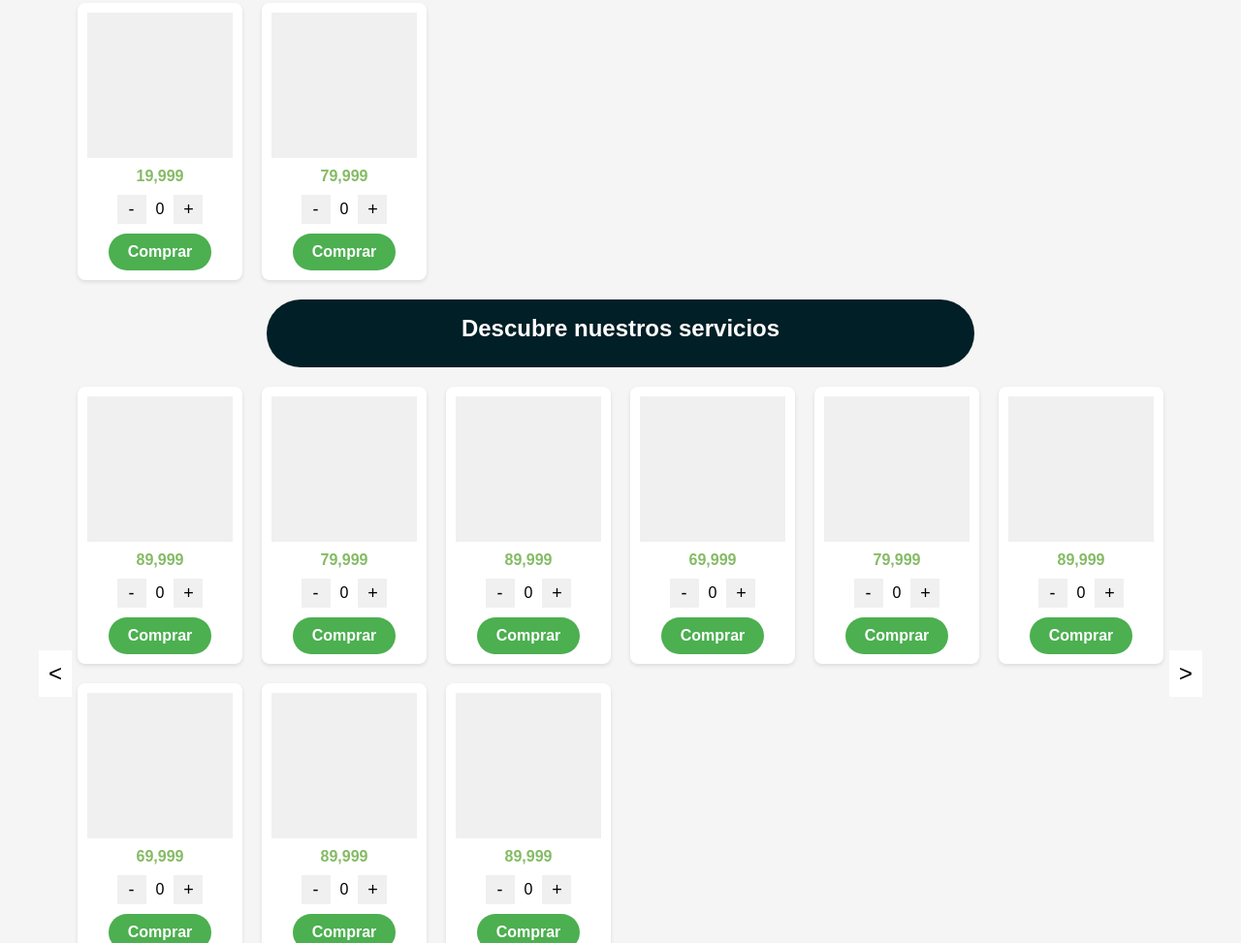
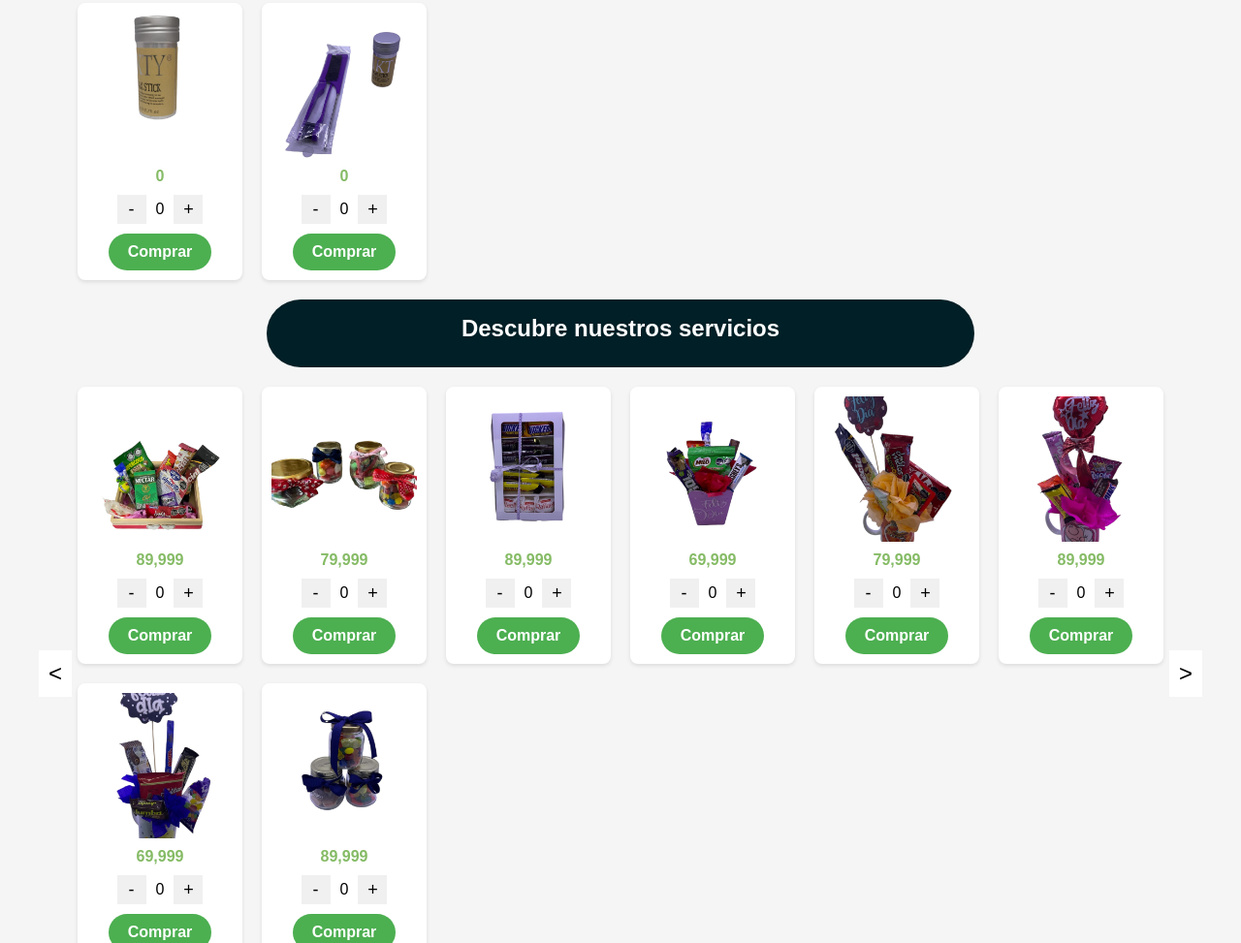
Before and after one commit to sebastian7010/wili-marino, a plain HTML site: page index.html in a window 1280 px wide. Shown: the part 1827-2800 px from the top of the page at 97% size. Drawn offline with Linux system fonts and the light colour scheme.

Commit message:
todos los cambios

```diff
--- a/script.js
+++ b/script.js
@@ -5,86 +5,96 @@ document.addEventListener('DOMContentLoaded', function() {
 const carousels = [{
         id: 0,
         products: [
-            { "id": 1, "name": "chocorramo miti", "price": 3600 },
-            { "id": 2, "name": "caja jet", "price": 45800 },
-            { "id": 3, "name": "caja nucita", "price": 9500 },
-            { "id": 4, "name": "bolsa bombombun X24", "price": 11900 },
-            { "id": 5, "name": "bolsa trululu", "price": 3300 },
-            { "id": 6, "name": "chocolate ferrero", "price": 35000 },
-            { "id": 7, "name": "kit kat x4", "price": 29999 },
-            { "id": 8, "name": "almendraz", "price": 13800 },
-            { "id": 9, "name": "festables", "price": 12000 },
-            { "id": 10, "name": "festables rojos", "price": 34999 },
-            { "id": 11, "name": "festables mani", "price": 39999 },
-            { "id": 12, "name": "festables mora", "price": 29999 },
-            { "id": 13, "name": "jumbo", "price": 45999 },
-            { "id": 14, "name": "caja nutella", "price": 14300 },
-            { "id": 15, "name": "caja lechera", "price": 26500 },
-            { "id": 16, "name": "caja pizza", "price": 12000 },
-            { "id": 17, "name": "choco brack", "price": 17800 },
-            { "id": 18, "name": "choco italo", "price": 9400 },
-            { "id": 19, "name": "tarro nucita", "price": 21900 },
-            { "id": 20, "name": "uvas chevres", "price": 36999 },
-            { "id": 21, "name": "kinder bueno", "price": 31999 },
-            { "id": 22, "name": "anillo barbi", "price": 26100 },
-            { "id": 23, "name": "bianchi", "price": 2500 },
-            { "id": 24, "name": "bolsa okaloca", "price": 17800 },
-            { "id": 25, "name": "bolsa jetgol", "price": 31800 },
-            { "id": 26, "name": "burbujet", "price": 4800 },
-            { "id": 27, "name": "cables ácidos", "price": 17800 },
-            { "id": 28, "name": "cables verdes", "price": 17800 },
-            { "id": 29, "name": "caja bubaloo mora", "price": 13900 },
-            { "id": 30, "name": "caja bubalu", "price": 13900 },
-            { "id": 31, "name": "caja kick", "price": 20200 },
-            { "id": 32, "name": "caja dr locko", "price": 39000 },
-            { "id": 33, "name": "caja traident mora", "price": 24700 },
-            { "id": 34, "name": "caja trident", "price": 24700 },
-            { "id": 35, "name": "caja trident x60", "price": 14700 },
-            { "id": 36, "name": "canelazo", "price": 11000 },
-            { "id": 37, "name": "caramelo nucita", "price": 15600 },
-            { "id": 38, "name": "chao fresa", "price": 11300 },
-            { "id": 39, "name": "chao limón", "price": 18100 },
-            { "id": 40, "name": "choco disck", "price": 18400 },
-            { "id": 41, "name": "choco stop", "price": 27800 },
-            { "id": 42, "name": "cintas ácidas", "price": 17900 },
-            { "id": 43, "name": "dulce zandía", "price": 18700 },
-            { "id": 44, "name": "espumoso blanco", "price": 21800 },
-            { "id": 45, "name": "espumoso chocolate", "price": 21500 },
-            { "id": 46, "name": "galletas nucita", "price": 1500 },
-            { "id": 47, "name": "mentas hielo", "price": 2000 },
-            { "id": 48, "name": "mix 3", "price": 73200 },
-            { "id": 49, "name": "mix 4", "price": 76300 },
-            { "id": 50, "name": "mix 6", "price": 15000 },
-            { "id": 51, "name": "okaloca bolsa xs", "price": 2000 },
-            { "id": 52, "name": "okaloca polvo caja", "price": 11500 },
-            { "id": 53, "name": "ponkis", "price": 2000 },
-            { "id": 54, "name": "rafael x3", "price": 6800 },
-            { "id": 55, "name": "revolcón unidad", "price": 800 },
-            { "id": 56, "name": "trident fresa", "price": 24700 },
-            { "id": 57, "name": "trident mix 4", "price": 24700 },
-            { "id": 58, "name": "trident caja", "price": 34999 },
-            { "id": 59, "name": "trululu g", "price": 30999 },
-            { "id": 60, "name": "almendras xl", "price": 29999 },
-            { "id": 61, "name": "caja stables", "price": 31999 },
-            { "id": 62, "name": "caja punch", "price": 32999 },
-            { "id": 63, "name": "jumbo naranja", "price": 34999 },
-            { "id": 64, "name": "festables crunch", "price": 34999 },
-            { "id": 65, "name": "festables mani", "price": 39999 },
-            { "id": 66, "name": "festables mora", "price": 29999 },
-            { "id": 67, "name": "hair heads", "price": 31999 },
-            { "id": 68, "name": "jumbo requipe", "price": 34999 },
-            { "id": 69, "name": "choco bueno", "price": 30999 },
-            { "id": 70, "name": "minikinder 4", "price": 31999 },
-            { "id": 71, "name": "nerds redonda", "price": 45999 },
-            { "id": 72, "name": "push pop", "price": 34999 },
-            { "id": 73, "name": "ring pop", "price": 39999 },
-            { "id": 74, "name": "tetero mora", "price": 29999 },
-            { "id": 75, "name": "tetero azul", "price": 31999 },
-            { "id": 76, "name": "tetero rosa", "price": 34999 },
-            { "id": 77, "name": "wuba azul", "price": 36999 },
-            { "id": 78, "name": "wuba fresa", "price": 29999 },
-            { "id": 79, "name": "caja ancheta", "price": 89999 },
-            { "id": 80, "name": "ancheta roja", "price": 34999 }
+            { "id": 1, "name": "chocolate ferrero rocher", "price": 3600 },
+            { "id": 2, "name": "caja jumbo", "price": 45800 },
+            { "id": 3, "name": "caja jet", "price": 9500 },
+            { "id": 4, "name": "choco breack", "price": 11900 },
+            { "id": 5, "name": "bon bon bum ", "price": 3300 },
+            { "id": 6, "name": "bolsa trululu", "price": 35000 },
+            { "id": 7, "name": "caja festables", "price": 29999 },
+            { "id": 8, "name": "festables milk chocolate", "price": 13800 },
+            { "id": 9, "name": "festables penut", "price": 12000 },
+            { "id": 10, "name": "festables milk", "price": 34999 },
+            { "id": 11, "name": "festables crunch", "price": 39999 },
+            { "id": 12, "name": "almendraz", "price": 29999 },
+            { "id": 13, "name": "bianchi", "price": 45999 },
+            { "id": 14, "name": "jet gol", "price": 14300 },
+            { "id": 15, "name": "burbu jet", "price": 26500 },
+            { "id": 16, "name": "bubaloo mora", "price": 12000 },
+            { "id": 17, "name": "caja nucita", "price": 17800 },
+            { "id": 18, "name": "jumbo arequipe", "price": 9400 },
+            { "id": 19, "name": "jumbo mani", "price": 21900 },
+            { "id": 20, "name": "almenras xs", "price": 36999 },
+            { "id": 21, "name": "caja lechera", "price": 31999 },
+            { "id": 22, "name": "chocorramo mini", "price": 26100 },
+            { "id": 23, "name": "caramelo nucita", "price": 2500 },
+            { "id": 24, "name": "chocoramo miti", "price": 17800 },
+            { "id": 25, "name": "mentas de hielo", "price": 31800 },
+            { "id": 26, "name": "bolsa okaloca", "price": 4800 },
+            { "id": 27, "name": "kit kat 4", "price": 17800 },
+            { "id": 28, "name": "anillos de barbi", "price": 17800 },
+            { "id": 29, "name": "cable acido rojo", "price": 13900 },
+            { "id": 30, "name": "cable acido verde", "price": 13900 },
+            { "id": 31, "name": "boobalo verde", "price": 20200 },
+            { "id": 32, "name": "kick mani", "price": 39000 },
+            { "id": 33, "name": "dr loco", "price": 24700 },
+            { "id": 34, "name": "mani la especial", "price": 24700 },
+            { "id": 35, "name": "bon bon bum surtido", "price": 14700 },
+            { "id": 36, "name": "caja nucita avellana", "price": 11000 },
+            { "id": 37, "name": "caja nutella", "price": 15600 },
+            { "id": 38, "name": "caja piazza", "price": 11300 },
+            { "id": 39, "name": "caja sour punch", "price": 18100 },
+            { "id": 40, "name": "caja rafaello", "price": 18400 },
+            { "id": 41, "name": "splot acido", "price": 27800 },
+            { "id": 42, "name": "splot acido varios ", "price": 17900 },
+            { "id": 43, "name": "caja traident mora", "price": 18700 },
+            { "id": 44, "name": "caja traident surtido", "price": 21800 },
+            { "id": 45, "name": "bolsa anisadas", "price": 21500 },
+            { "id": 46, "name": "caja mora traident", "price": 1500 },
+            { "id": 47, "name": "caja canelazo", "price": 2000 },
+            { "id": 48, "name": "tarro nucita", "price": 73200 },
+            { "id": 49, "name": "caja trident tutifruti", "price": 76300 },
+            { "id": 50, "name": "chao fresa", "price": 15000 },
+            { "id": 51, "name": "chao limon", "price": 2000 },
+            { "id": 52, "name": "chocobreack frutal", "price": 11500 },
+            { "id": 53, "name": "choco Disk", "price": 2000 },
+            { "id": 54, "name": "italo choco baby", "price": 6800 },
+            { "id": 55, "name": "choco stop", "price": 800 },
+            { "id": 56, "name": "cintas acidas", "price": 24700 },
+            { "id": 57, "name": "melancia zandia", "price": 24700 },
+            { "id": 58, "name": "espumoso xs", "price": 34999 },
+            { "id": 59, "name": "espumoso chocolate blanck", "price": 30999 },
+            { "id": 60, "name": "espumoso chocolate blanck rose", "price": 29999 },
+            { "id": 61, "name": "gallete nucita", "price": 31999 },
+            { "id": 62, "name": "air heads", "price": 32999 },
+            { "id": 63, "name": "kinder bueno", "price": 34999 },
+            { "id": 64, "name": "bolsa moritas", "price": 34999 },
+            { "id": 65, "name": "mini kinder x4", "price": 39999 },
+            { "id": 66, "name": "kit mix chocolates", "price": 29999 },
+            { "id": 67, "name": "espumoso chocolate blanck + mix chocolates y gomitas", "price": 31999 },
+            { "id": 68, "name": "mix 6 bolsas de dulces", "price": 34999 },
+            { "id": 69, "name": "lechera x3", "price": 30999 },
+            { "id": 70, "name": "gomitas grisley", "price": 31999 },
+            { "id": 71, "name": "dulce snow", "price": 45999 },
+            { "id": 72, "name": "nerds caja", "price": 34999 },
+            { "id": 73, "name": "okaloca bolsa", "price": 39999 },
+            { "id": 74, "name": "chicle en polvo", "price": 29999 },
+            { "id": 75, "name": "peluche tigrillo", "price": 31999 },
+            { "id": 76, "name": "tira de ponkis", "price": 34999 },
+            { "id": 77, "name": "push poop azul", "price": 36999 },
+            { "id": 78, "name": "kit rafaello x3", "price": 29999 },
+            { "id": 79, "name": "bolsa revolcon", "price": 89999 },
+            { "id": 80, "name": "anillo ring pop", "price": 34999 },
+            { "id": 81, "name": "tetero morado", "price": 31999 },
+            { "id": 82, "name": "tetero azul", "price": 34999 },
+            { "id": 82, "name": "tetero rosa", "price": 36999 },
+            { "id": 83, "name": "trident mix4", "price": 29999 },
+            { "id": 84, "name": "trid caja ", "price": 89999 },
+            { "id": 85, "name": "trululu karol g", "price": 34999 },
+            { "id": 86, "name": "tetero morado", "price": 31999 },
+            { "id": 87, "name": "uvas chevres", "price": 34999 },
+            { "id": 88, "name": "chicle azul", "price": 36999 },
+            { "id": 89, "name": "chicle rosa", "price": 29999 }
 
         ],
         currentPage: 0,
@@ -93,56 +103,46 @@ const carousels = [{
     {
         id: 1,
         products: [
-            { id: 81, name: "7 cera capilar", price: 79999 },
-            { id: 82, name: "labial", price: 89999 },
-            { id: 83, name: "bolso tomy", price: 69999 },
-            { id: 84, name: "splash body", price: 79999 },
-            { id: 85, name: "cajas", price: 49999 },
-            { id: 86, name: "cámara facial", price: 69999 },
-            { id: 87, name: "cartera tomy", price: 39999 },
-            { id: 88, name: "cera capilar", price: 59999 },
-            { id: 89, name: "cera kit capilar", price: 99999 },
-            { id: 90, name: "gel de ducha", price: 49999 },
-            { id: 91, name: "jabón baño", price: 54999 },
-            { id: 92, name: "jabón baño 2", price: 29999 },
-            { id: 93, name: "jabón baño 3", price: 19999 },
-            { id: 94, name: "jabón baño 5", price: 79999 },
-            { id: 95, name: "jabón baño 6", price: 24999 },
-            { id: 96, name: "jabón baño 7", price: 14999 },
-            { id: 97, name: "jabón baño 8", price: 89999 },
-            { id: 98, name: "jabón baño 9", price: 34999 },
-            { id: 99, name: "kit 9 cera capilar", price: 99999 },
-            { id: 100, name: "labial", price: 10999 },
-            { id: 101, name: "labial rosa", price: 8999 },
-            { id: 102, name: "loción body", price: 11999 },
-            { id: 103, name: "masajeador capilar", price: 16999 },
-            { id: 104, name: "moña 1", price: 59999 },
-            { id: 105, name: "moña 10", price: 79999 },
-            { id: 106, name: "moña 11", price: 19999 },
-            { id: 107, name: "moña 2", price: 45999 },
-            { id: 108, name: "moña 3", price: 32999 },
-            { id: 109, name: "moña 4", price: 29999 },
-            { id: 110, name: "moña 5", price: 26999 },
-            { id: 111, name: "moña 6", price: 37999 },
-            { id: 112, name: "moña 7", price: 19999 },
-            { id: 113, name: "moña 9", price: 45999 },
-            { id: 114, name: "moñas", price: 37999 },
-            { id: 115, name: "splash body", price: 19999 },
-            { id: 116, name: "splash body 2", price: 31999 },
-            { id: 117, name: "splash body 3", price: 31999 },
-            { id: 118, name: "splash body 4", price: 34999 },
-            { id: 119, name: "splash body 5", price: 34999 },
-            { id: 120, name: "splash body 6", price: 36999 },
-            { id: 121, name: "toallita aironman", price: 36999 },
-            { id: 122, name: "toallita capitán", price: 39999 },
-            { id: 123, name: "toallita encanto", price: 39999 },
-            { id: 124, name: "toallita mikie", price: 39999 },
-            { id: 125, name: "toallita mini", price: 41999 },
-            { id: 126, name: "toallita princesa", price: 41999 },
-            { id: 127, name: "toallita spiderman", price: 43999 },
-            { id: 128, name: "toallita thor", price: 43999 },
-            { id: 129, name: "tomy verde", price: 45999 },
-            { id: 130, name: "tomy azul", price: 45999 }
+            { id: 90, name: "bolso tomy veerde", price: 0 },
+            { id: 91, name: "bolso tomy blanco", price: 0 },
+            { id: 92, name: "bolso tomy azul", price: 0 },
+            { id: 93, name: "caja rosa o blanca", price: 0 },
+            { id: 94, name: "facial", price: 0 },
+            { id: 125, name: "moñas", price: 0 },
+            { id: 126, name: "spray 1", price: 0 },
+            { id: 127, name: "spray 2", price: 0 },
+            { id: 128, name: "spray 3", price: 0 },
+            { id: 129, name: "spray 4", price: 0 },
+            { id: 130, name: "spray 5", price: 0 },
+            { id: 96, name: "bolso xs tomy azul", price: 0 },
+            { id: 97, name: "cera capilar", price: 0 },
+            { id: 98, name: "cera capilar +", price: 0 },
+            { id: 99, name: "", price: 0 },
+            { id: 100, name: "", price: 0 },
+            { id: 101, name: "", price: 0 },
+            { id: 102, name: "", price: 0 },
+            { id: 103, name: "", price: 0 },
+            { id: 104, name: "", price: 0 },
+            { id: 105, name: "", price: 0 },
+            { id: 106, name: "", price: 0 },
+            { id: 109, name: "", price: 0 },
+            { id: 110, name: "", price: 0 },
+            { id: 111, name: "", price: 0 },
+            { id: 112, name: "", price: 0 },
+            { id: 113, name: "", price: 0 },
+            { id: 114, name: "", price: 0 },
+            { id: 115, name: "", price: 0 },
+            { id: 116, name: "", price: 0 },
+            { id: 117, name: "", price: 0 },
+            { id: 118, name: "", price: 0 },
+            { id: 119, name: "", price: 0 },
+            { id: 120, name: "", price: 0 },
+            { id: 121, name: "", price: 0 },
+            { id: 122, name: "", price: 0 },
+            { id: 123, name: "", price: 0 },
+            { id: 124, name: "", price: 0 },
+
+
         ],
 
         currentPage: 0,
@@ -159,7 +159,6 @@ const carousels = [{
             { id: 136, name: "ancheta baso 2", price: 89999 },
             { id: 137, name: "ancheta baso 3", price: 69999 },
             { id: 138, name: "ancheta baso 4", price: 89999 },
-            { id: 139, name: "ancheta roja", price: 89999 },
 
         ],
         currentPage: 0,
@@ -196,17 +195,44 @@ function buyProduct(productName, button) {
         const carouselId = productCard.closest('.carousel').id.split('-')[1];
         const product = carousels[carouselId].products.find(p => p.id == productId);
 
-        const message = encodeURIComponent(
-            `Hola, quiero comprar ${quantity} unidades de ${productName} a un precio de ${product.price.toLocaleString()} COP cada una.`
-        );
+        if (!cart[carouselId]) {
+            cart[carouselId] = {};
+        }
 
-        const whatsappURL = `https://wa.me/573237342020?text=${message}`;
+        cart[carouselId][productId] = { name: product.name, quantity: quantity, price: product.price };
+        updateCartItemCount();
 
-        window.open(whatsappURL, '_blank');
+        sendCombinedWhatsAppMessage();
     } else {
         alert('Por favor, seleccione al menos una unidad para comprar.');
     }
 }
+
+function sendCombinedWhatsAppMessage() {
+    if (Object.keys(cart).length === 0) {
+        alert("El carrito está vacío. Agrega productos antes de realizar una compra.");
+        return;
+    }
+
+    let message = "Hola, quiero comprar los siguientes productos:\n";
+    let totalPrice = 0;
+
+    for (let carouselId in cart) {
+        for (let productId in cart[carouselId]) {
+            const product = cart[carouselId][productId];
+            message += `- ${product.name}: ${product.quantity} unidades, Precio: ${product.price}\n`;
+            totalPrice += product.quantity * product.price;
+        }
+    }
+
+    message += `\nPrecio total: ${totalPrice.toLocaleString()} COP`;
+
+    const encodedMessage = encodeURIComponent(message);
+    const whatsappURL = `https://wa.me/573237342020?text=${encodedMessage}`;
+
+    window.open(whatsappURL, '_blank');
+}
+
 
 
 function renderCarousel(carousel) {
@@ -343,7 +369,7 @@ document.addEventListener('DOMContentLoaded', function() {
     hamburgerButton.addEventListener('click', function() {
         navbarMenu.classList.toggle('active');
         if (navbarMenu.classList.contains('active')) {
-            mainContent.style.marginTop = '60vh'; // Ajusta la altura si es necesario
+            mainContent.style.marginTop = '60vh';
         } else {
             mainContent.style.marginTop = '0';
         }
--- a/styles.css
+++ b/styles.css
@@ -135,7 +135,7 @@
 }
 
 .product-35 .product-image {
-    background-image: url('./assets/schemas/dulces/');
+    background-image: url('./assets/schemas/dulces/35.png');
 }
 
 .product-36 .product-image {
@@ -279,7 +279,7 @@
 }
 
 .product-71 .product-image {
-    background-image: url('./assets/schemas/dulces/');
+    background-image: url('./assets/schemas/dulces/71.png');
 }
 
 .product-72 .product-image {
@@ -352,6 +352,190 @@
 
 .product-89 .product-image {
     background-image: url('./assets/schemas/dulces/89.JPG');
+}
+
+.product-90 .product-image {
+    background-image: url('./assets/schemas/accesorios/accesorios/90.JPG');
+}
+
+.product-91 .product-image {
+    background-image: url('./assets/schemas/accesorios/accesorios/91.JPG');
+}
+
+.product-92 .product-image {
+    background-image: url('./assets/schemas/accesorios/accesorios/92.JPG');
+}
+
+.product-93 .product-image {
+    background-image: url('./assets/schemas/accesorios/accesorios/93.JPG');
+}
+
+.product-94 .product-image {
+    background-image: url('./assets/schemas/accesorios/accesorios/94.JPG');
+}
+
+.product-96 .product-image {
+    background-image: url('./assets/schemas/accesorios/accesorios/96.JPG');
+}
+
+.product-97 .product-image {
+    background-image: url('./assets/schemas/accesorios/accesorios/97.JPG');
+}
+
+.product-98 .product-image {
+    background-image: url('./assets/schemas/accesorios/accesorios/98.JPG');
+}
+
+.product-99 .product-image {
+    background-image: url('./assets/schemas/accesorios/accesorios/99.JPG');
+}
+
+.product-100 .product-image {
+    background-image: url('./assets/schemas/accesorios/accesorios/100.JPG');
+}
+
+.product-101 .product-image {
+    background-image: url('./assets/schemas/accesorios/accesorios/101.JPG');
+}
+
+.product-102 .product-image {
+    background-image: url('./assets/schemas/accesorios/accesorios/102.JPG');
+}
+
+.product-103 .product-image {
+    background-image: url('./assets/schemas/accesorios/accesorios/103.JPG');
+}
+
+.product-104 .product-image {
+    background-image: url('./assets/schemas/accesorios/accesorios/104.JPG');
+}
+
+.product-105 .product-image {
+    background-image: url('./assets/schemas/accesorios/accesorios/105.JPG');
+}
+
+.product-106 .product-image {
+    background-image: url('./assets/schemas/accesorios/accesorios/106.JPG');
+}
+
+.product-109 .product-image {
+    background-image: url('./assets/schemas/accesorios/accesorios/109.JPG');
+}
+
+.product-110 .product-image {
+    background-image: url('./assets/schemas/accesorios/accesorios/110.JPG');
+}
+
+.product-111 .product-image {
+    background-image: url('./assets/schemas/accesorios/accesorios/111.JPG');
+}
+
+.product-112 .product-image {
+    background-image: url('./assets/schemas/accesorios/accesorios/112.JPG');
+}
+
+.product-113 .product-image {
+    background-image: url('./assets/schemas/accesorios/accesorios/113.JPG');
+}
+
+.product-114 .product-image {
+    background-image: url('./assets/schemas/accesorios/accesorios/114.JPG');
+}
+
+.product-115 .product-image {
+    background-image: url('./assets/schemas/accesorios/accesorios/115.JPG');
+}
+
+.product-116 .product-image {
+    background-image: url('./assets/schemas/accesorios/accesorios/116.JPG');
+}
+
+.product-117 .product-image {
+    background-image: url('./assets/schemas/accesorios/accesorios/117.JPG');
+}
+
+.product-118 .product-image {
+    background-image: url('./assets/schemas/accesorios/accesorios/118.JPG');
+}
+
+.product-119 .product-image {
+    background-image: url('./assets/schemas/accesorios/accesorios/119.JPG');
+}
+
+.product-120 .product-image {
+    background-image: url('./assets/schemas/accesorios/accesorios/120.JPG');
+}
+
+.product-121 .product-image {
+    background-image: url('./assets/schemas/accesorios/accesorios/121.JPG');
+}
+
+.product-122 .product-image {
+    background-image: url('./assets/schemas/accesorios/accesorios/122.JPG');
+}
+
+.product-123 .product-image {
+    background-image: url('./assets/schemas/accesorios/accesorios/123.JPG');
+}
+
+.product-124 .product-image {
+    background-image: url('./assets/schemas/accesorios/accesorios/124.JPG');
+}
+
+.product-125 .product-image {
+    background-image: url('./assets/schemas/accesorios/accesorios/125.JPG');
+}
+
+.product-126 .product-image {
+    background-image: url('./assets/schemas/accesorios/accesorios/126.JPG');
+}
+
+.product-127 .product-image {
+    background-image: url('./assets/schemas/accesorios/accesorios/127.JPG');
+}
+
+.product-128 .product-image {
+    background-image: url('./assets/schemas/accesorios/accesorios/128.JPG');
+}
+
+.product-129 .product-image {
+    background-image: url('./assets/schemas/accesorios/accesorios/129.JPG');
+}
+
+.product-130 .product-image {
+    background-image: url('./assets/schemas/accesorios/accesorios/130.JPG');
+}
+
+.product-131 .product-image {
+    background-image: url('./assets/schemas/anchetas/anchetas/ancheta1.JPG');
+}
+
+.product-132 .product-image {
+    background-image: url('./assets/schemas/anchetas/anchetas/ancheta2.JPG');
+}
+
+.product-133 .product-image {
+    background-image: url('./assets/schemas/anchetas/anchetas/ancheta3.JPG');
+}
+
+.product-134 .product-image {
+    background-image: url('./assets/schemas/anchetas/anchetas/ancheta4.JPG');
+}
+
+.product-135 .product-image {
+    background-image: url('./assets/schemas/anchetas/anchetas/ancheta6.JPG');
+}
+
+.product-136 .product-image {
+    background-image: url('./assets/schemas/anchetas/anchetas/ancheta7.JPG');
+}
+
+.product-137 .product-image {
+    background-image: url('./assets/schemas/anchetas/anchetas/ancheta8.JPG');
+}
+
+.product-138 .product-image {
+    background-image: url('./assets/schemas/anchetas/anchetas/ancheta9.JPG');
 }
 
 * {
```
Also changed, not shown: assets/noun-instagram-7084722.svg (added), assets/noun-shopping-cart-357434.svg (added), assets/noun-whatsapp-7162862.svg (added), assets/schemas/dulces/35.png (added), assets/schemas/dulces/71.png (added).
